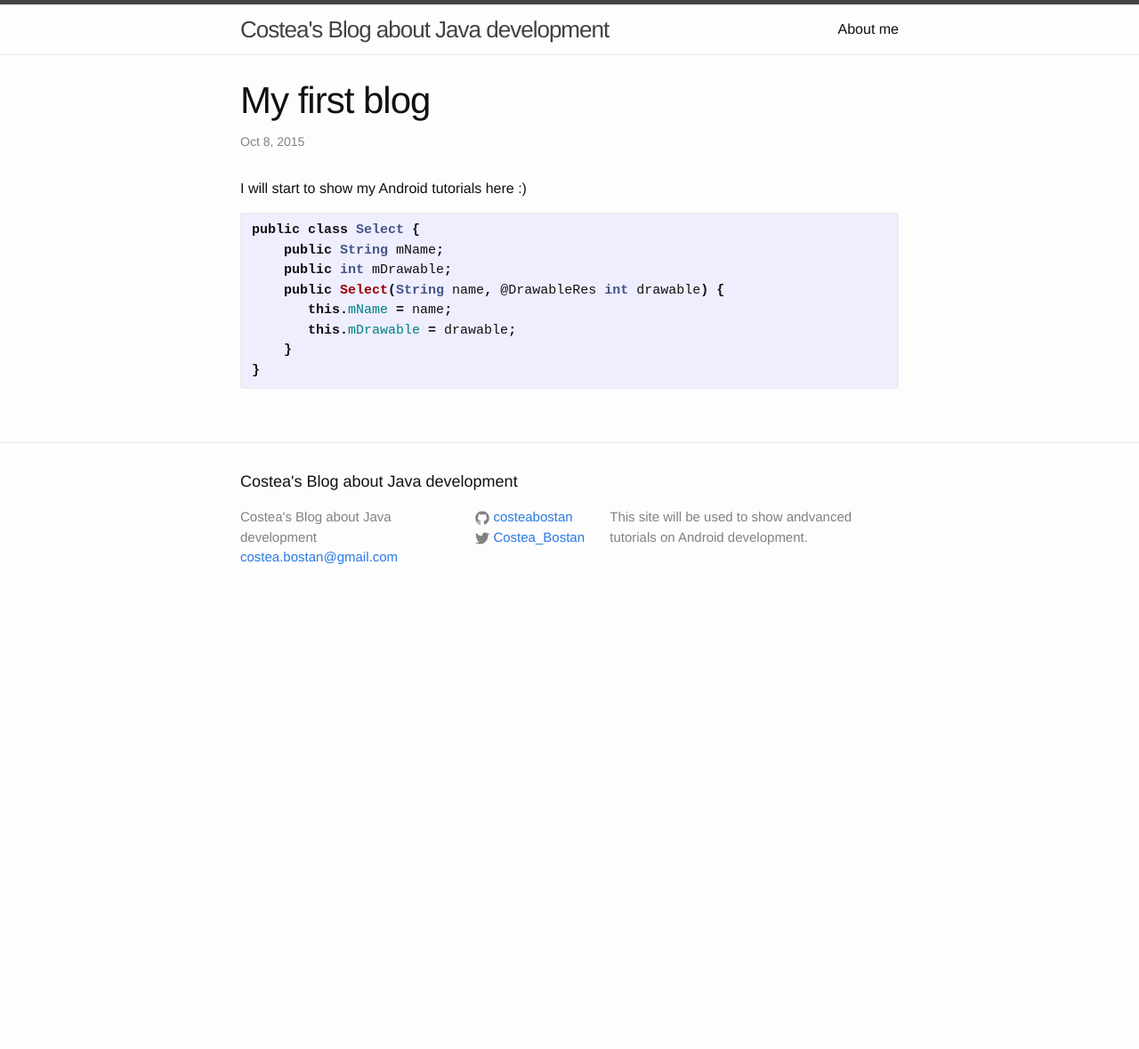
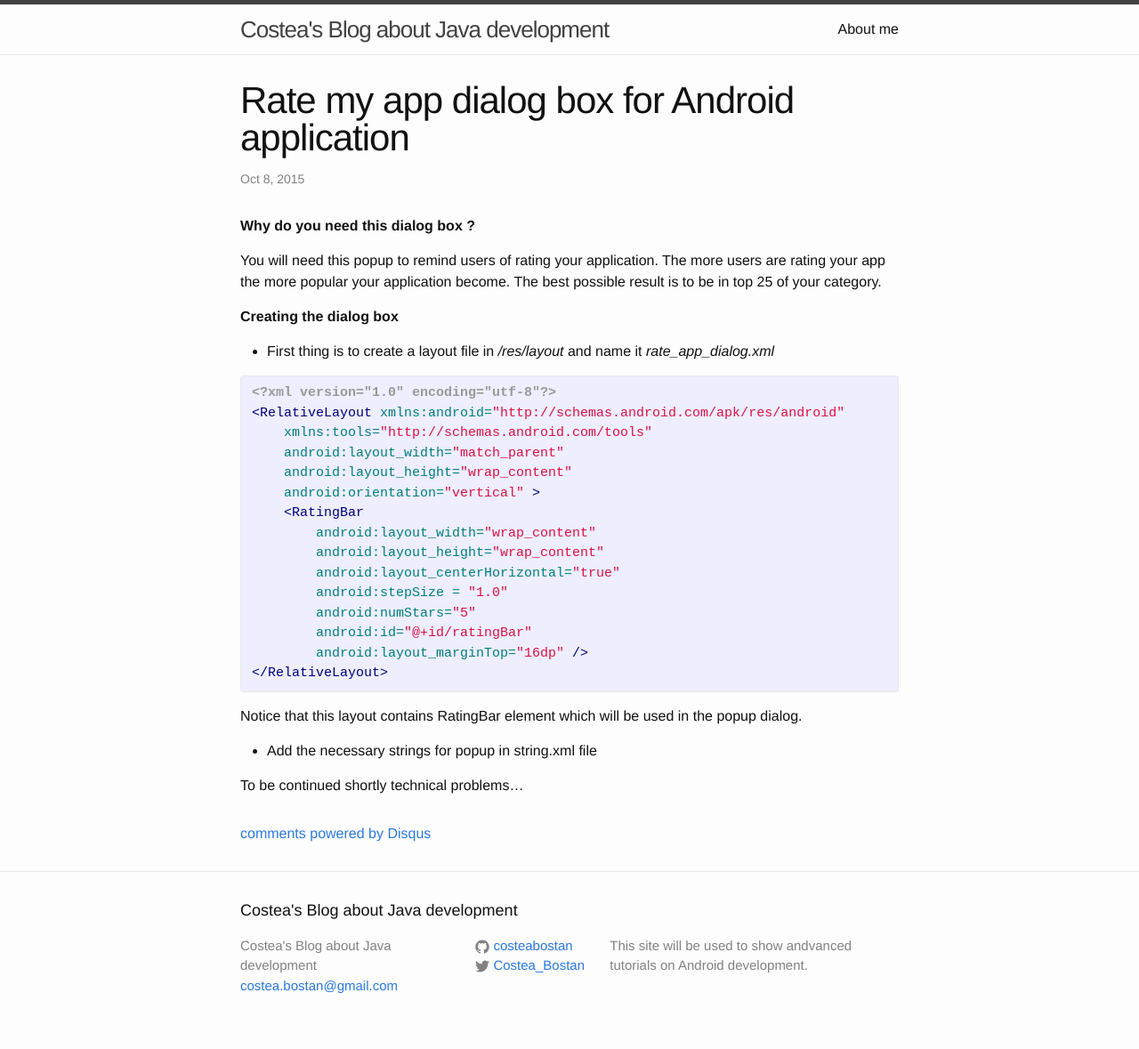
Before and after one commit to costeabostan/costeabostan.github.io, a Jekyll site: the page built from _posts/2015-10-08-welcome-to-jekyll.markdown, in a window 1280 px wide. Shown: the whole page at 89% size. Built offline with Jekyll 4.4.1, drawn with Linux system fonts in a browser that asks for light colours; comment, search, counter and statistics services are not loaded; before the commit the page ends 900 px from its top, so only the background shows below that.

```diff
--- a/_config.yml
+++ b/_config.yml
@@ -4,9 +4,9 @@ email: costea.bostan@gmail.com
 description: > # this means to ignore newlines until "baseurl:"
   This site will be used to show andvanced tutorials on Android development.
 baseurl: "" # the subpath of your site, e.g. /blog/
-url: "http://yourdomain.com" # the base hostname & protocol for your site
+url: "http://costeabostan.github.io/" # the base hostname & protocol for your site
 twitter_username: Costea_Bostan
 github_username:  costeabostan
-
+comments: true
 # Build settings
 markdown: kramdown
--- /dev/null
+++ b/_includes/comments.html
@@ -0,0 +1,16 @@
+<!-- Add Disqus comments. -->
+<div id="disqus_thread"></div>
+<script type="text/javascript">
+  /* * * CONFIGURATION VARIABLES: EDIT BEFORE PASTING INTO YOUR WEBPAGE * * */
+  var disqus_shortname = 'costeabostan'; // required: replace example with your forum shortname
+  var disqus_identifier = "{{ site.disqusid }}{{ page.url | replace:'index.html','' }}";
+
+  /* * * DON'T EDIT BELOW THIS LINE * * */
+  (function() {
+    var dsq = document.createElement('script'); dsq.type = 'text/javascript'; dsq.async = true;
+    dsq.src = '//' + disqus_shortname + '.disqus.com/embed.js';
+    (document.getElementsByTagName('head')[0] || document.getElementsByTagName('body')[0]).appendChild(dsq);
+  })();
+</script>
+<noscript>Please enable JavaScript to view the <a href="http://disqus.com/?ref_noscript">comments powered by Disqus.</a></noscript>
+<a href="http://disqus.com" class="dsq-brlink">comments powered by <span class="logo-disqus">Disqus</span></a>
--- /dev/null
+++ b/_includes/google_analytics.html
@@ -0,0 +1,10 @@
+<script>
+  (function(i,s,o,g,r,a,m){i['GoogleAnalyticsObject']=r;i[r]=i[r]||function(){
+  (i[r].q=i[r].q||[]).push(arguments)},i[r].l=1*new Date();a=s.createElement(o),
+  m=s.getElementsByTagName(o)[0];a.async=1;a.src=g;m.parentNode.insertBefore(a,m)
+  })(window,document,'script','//www.google-analytics.com/analytics.js','ga');
+
+  ga('create', 'UA-58694546-2', 'auto');
+  ga('send', 'pageview');
+
+</script>
--- a/_layouts/post.html
+++ b/_layouts/post.html
@@ -11,14 +11,5 @@ layout: default
   <article class="post-content">
     {{ content }}
   </article>
-  <script>
-    (function(i,s,o,g,r,a,m){i['GoogleAnalyticsObject']=r;i[r]=i[r]||function(){
-    (i[r].q=i[r].q||[]).push(arguments)},i[r].l=1*new Date();a=s.createElement(o),
-    m=s.getElementsByTagName(o)[0];a.async=1;a.src=g;m.parentNode.insertBefore(a,m)
-    })(window,document,'script','//www.google-analytics.com/analytics.js','ga');
-
-    ga('create', 'UA-58694546-2', 'auto');
-    ga('send', 'pageview');
-
-  </script>
+      {% include comments.html %}
 </div>
--- a/_posts/2015-10-08-welcome-to-jekyll.markdown
+++ b/_posts/2015-10-08-welcome-to-jekyll.markdown
@@ -1,19 +1,38 @@
 ---
 layout: post
-title:  "My first blog"
+title:  "Rate my app dialog box for Android application"
 date:   2015-10-08 21:52:39
 categories: Android tutorials
 ---
 
-I will start to show my Android tutorials here :)
+<b>Why do you need this dialog box ? </b>
 
-{% highlight java %}
-public class Select {
-    public String mName;
-    public int mDrawable;
-    public Select(String name, @DrawableRes int drawable) {
-       this.mName = name;
-       this.mDrawable = drawable;
-    }
-}
+You will need this popup to remind users of rating your application. The more users are rating your app the more popular your application become. The best possible result is to be in top 25 of your category.
+
+<b>Creating the dialog box</b>
+
+* First thing is to create a layout file in <i>/res/layout</i> and name it <i>rate_app_dialog.xml</i>
+
+{% highlight xml %}
+<?xml version="1.0" encoding="utf-8"?>
+<RelativeLayout xmlns:android="http://schemas.android.com/apk/res/android"
+    xmlns:tools="http://schemas.android.com/tools"
+    android:layout_width="match_parent"
+    android:layout_height="wrap_content"
+    android:orientation="vertical" >
+    <RatingBar
+        android:layout_width="wrap_content"
+        android:layout_height="wrap_content"
+        android:layout_centerHorizontal="true"
+        android:stepSize = "1.0"
+        android:numStars="5"
+        android:id="@+id/ratingBar"
+        android:layout_marginTop="16dp" />
+</RelativeLayout>
 {% endhighlight %}
+
+Notice that this layout contains RatingBar element which will be used in the popup dialog.
+
+* Add the necessary strings for popup in string.xml file
+
+To be continued shortly technical problems...
```
Also changed, not shown: _layouts/default.html (+1 -11 lines), 4 other files.
